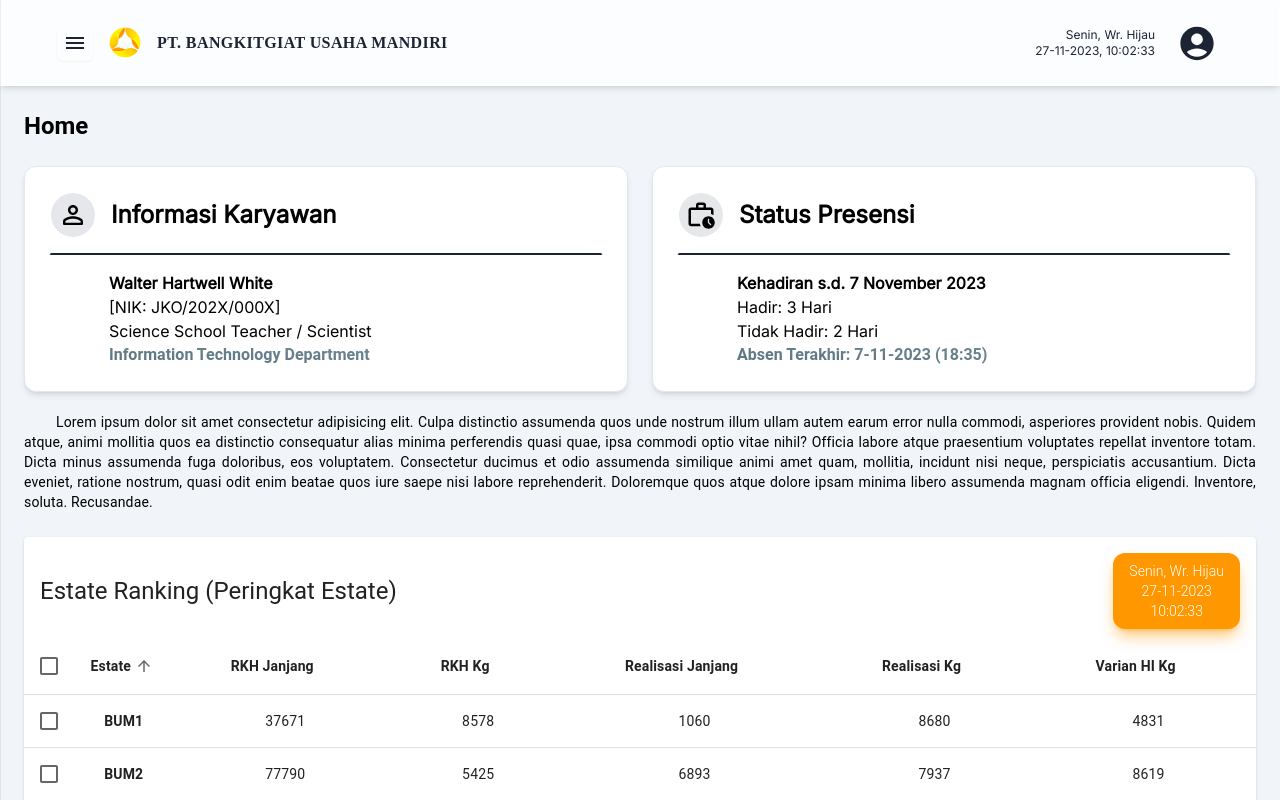
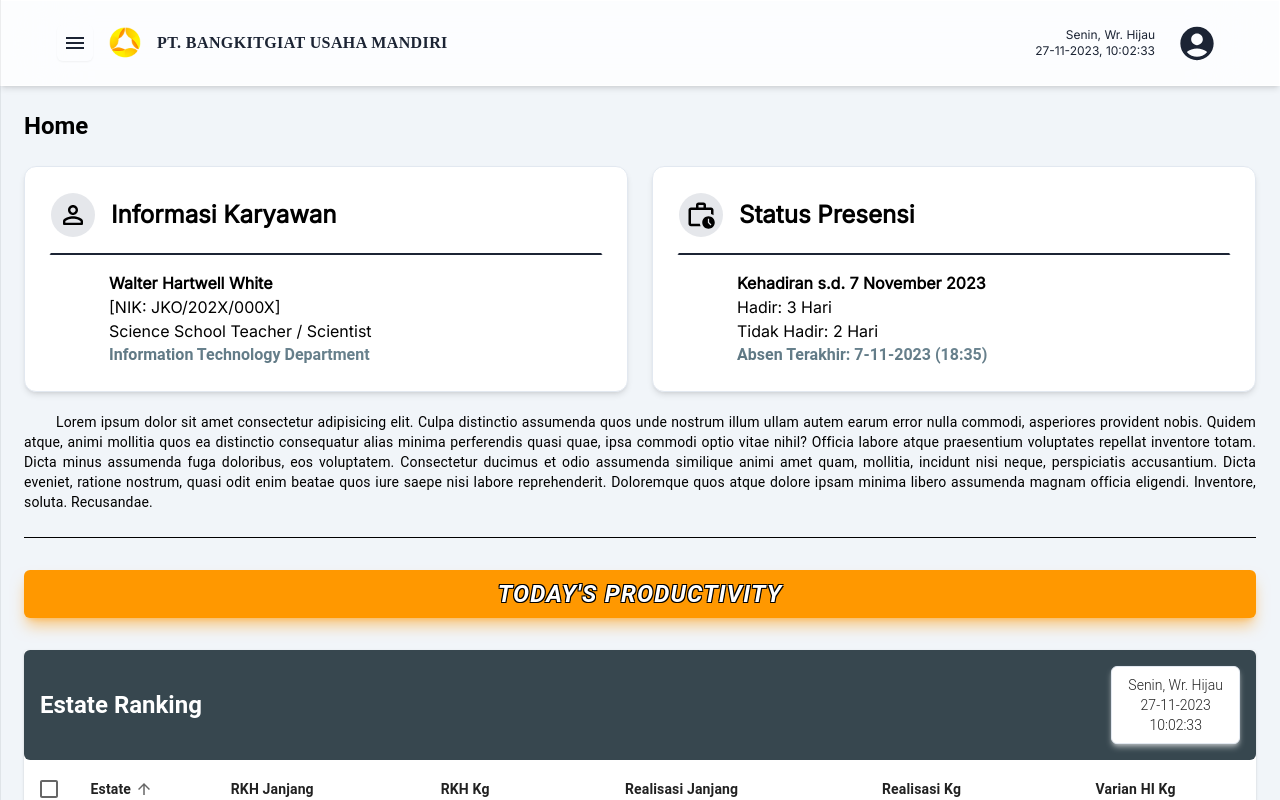
Before and after one commit to emilfauzan/erpplayground, a Next.js app: page /dashboard/home in a window 1280 px wide. Built offline with nearby package versions, Linux system fonts and the light colour scheme.

Commit message:
modified table ui ux & header for today s productivity

```diff
--- a/app/globals.css
+++ b/app/globals.css
@@ -29,3 +29,20 @@ body {
     /* Firefox */
   }
 }
+
+.outlinedblack {
+  color: black;
+  text-shadow:
+    -1px -1px 0 #000,
+    1px -1px 0 #000,
+    -1px 1px 0 #000,
+    1px 1px 0 #000;
+}
+.outlinedwhite {
+  color: white;
+  text-shadow:
+    -1px -1px 0 #000,
+    1px -1px 0 #000,
+    -1px 1px 0 #000,
+    1px 1px 0 #000;
+}
--- a/components/common/tables/EstateTable.tsx
+++ b/components/common/tables/EstateTable.tsx
@@ -361,14 +361,14 @@ export default function EnhancedTable() {
         <Box sx={{ width: '100%' }}>
             <Paper sx={{ width: '100%', mb: 2 }}>
                 <TableContainer>
-                    <div className='flex justify-between items-center pb-2 pt-4 px-4'>
+                    <div className='rounded-md flex-shrink-0 flex justify-between items-center p-4 bg-[#37474f] '>
                         <Typography
                             sx={{ flex: '1 1 100%' }}
                             variant="h5"
                             id="tableTitle"
-                            component="div" color="blue-gray"
+                            component="div" color="white" className='font-bold'
                         >
-                            Estate Ranking (Peringkat Estate)
+                            Estate Ranking
                         </Typography>
                         <GetDayAndDateEstateTable />
                     </div>
--- a/components/common/tables/HarvesterTable.tsx
+++ b/components/common/tables/HarvesterTable.tsx
@@ -284,9 +284,9 @@ function EnhancedTableToolbar(props: EnhancedTableToolbarProps) {
                     sx={{ flex: '1 1 100%' }}
                     variant="h5"
                     id="tableTitle"
-                    component="div" className='py-2'
+                    component="div" color="black" className='font-bold'
                 >
-                    Harvester Ranking (Peringkat Pemanen)
+                    Harvester Ranking
                 </Typography>
             )}
             {numSelected > 0 ? (
--- a/components/common/timeAndDate/TimeAndDate.tsx
+++ b/components/common/timeAndDate/TimeAndDate.tsx
@@ -89,7 +89,7 @@ export const GetDayAndDateEstateTable = () => {
         return () => clearInterval(timer);
     }, []);
     return (
-        <Typography className="flex-shrink-0 block text-sm text-center py-2 px-4 text-white rounded-xl bg-orange-500 shadow-lg shadow-orange-500/50">
+        <Typography className="flex-shrink-0 block text-sm text-center py-2 px-4 rounded-md border border-stroke bg-white shadow-md shadow-white/50">
             {getDay(time)} <br /> {getDate("DD-MM-YYYY", time)} <br /> {getTime(time)}
         </Typography>
     );
--- a/pages/dashboard/home/Home.tsx
+++ b/pages/dashboard/home/Home.tsx
@@ -5,6 +5,7 @@ import CardDataStats from "@/components/common/cards/CardDataStats";
 import PersonOutlineRoundedIcon from '@mui/icons-material/PersonOutlineRounded';
 import WorkHistoryOutlinedIcon from '@mui/icons-material/WorkHistoryOutlined';
 import Typography from '@mui/material/Typography';
+import { Stack } from '@mui/material';
 
 function Home() {
     return (
@@ -45,11 +46,22 @@ function Home() {
                 Lorem ipsum dolor sit amet consectetur adipisicing elit. Culpa distinctio assumenda quos unde nostrum illum ullam autem earum error nulla commodi, asperiores provident nobis. Quidem atque, animi mollitia quos ea distinctio consequatur alias minima perferendis quasi quae, ipsa commodi optio vitae nihil? Officia labore atque praesentium voluptates repellat inventore totam. Dicta minus assumenda fuga doloribus, eos voluptatem. Consectetur ducimus et odio assumenda similique animi amet quam, mollitia, incidunt nisi neque, perspiciatis accusantium. Dicta eveniet, ratione nostrum, quasi odit enim beatae quos iure saepe nisi labore reprehenderit. Doloremque quos atque dolore ipsam minima libero assumenda magnam officia eligendi. Inventore, soluta. Recusandae.
             </Typography>
 
+            {/* White divider */}
+            <hr className="text-inherit" />
+
+            <Stack className='rounded-md flex-shrink-0 flex justify-between items-center py-2 px-4 my-8  bg-orange-500 shadow-lg shadow-orange-500/50'>
+                <Typography sx={{ flex: '1 1 100%' }}
+                    variant="h5"
+                    id="tableTitle"
+                    component="div" color="white" className='font-bold italic outlinedblack tracking-wider text-center flex-shrink-0 pointer-default'>
+                    TODAY'S PRODUCTIVITY
+                </Typography>
+            </Stack>
+
             <EstateTable />
 
-            <Typography className='text-justify py-5 indent-8' variant="body2" gutterBottom>
-                Lorem ipsum dolor sit amet consectetur, adipisicing elit. Cupiditate illum provident eaque consequatur aut fugit itaque facere veniam, quae aspernatur enim esse quo atque perspiciatis dicta molestias perferendis voluptatum ex dignissimos? Nulla, sequi officiis? Accusamus modi voluptatem quas deserunt autem officia non. Dolor nobis enim quidem rem qui suscipit, tempora aspernatur deleniti velit ipsum ipsam accusantium officiis iure error quos blanditiis veritatis pariatur nihil, veniam necessitatibus sint ipsa excepturi non! Deserunt iusto cupiditate sapiente, minima reiciendis reprehenderit maiores quia in voluptatibus, ratione ea velit dignissimos consequatur inventore dicta veritatis iure commodi tempora, harum aperiam quibusdam ipsam eaque corporis odio! Veniam!
-            </Typography>
+            {/* White divider */}
+            <hr className="my-10" />
 
             <HarvesterTable />
 
```
